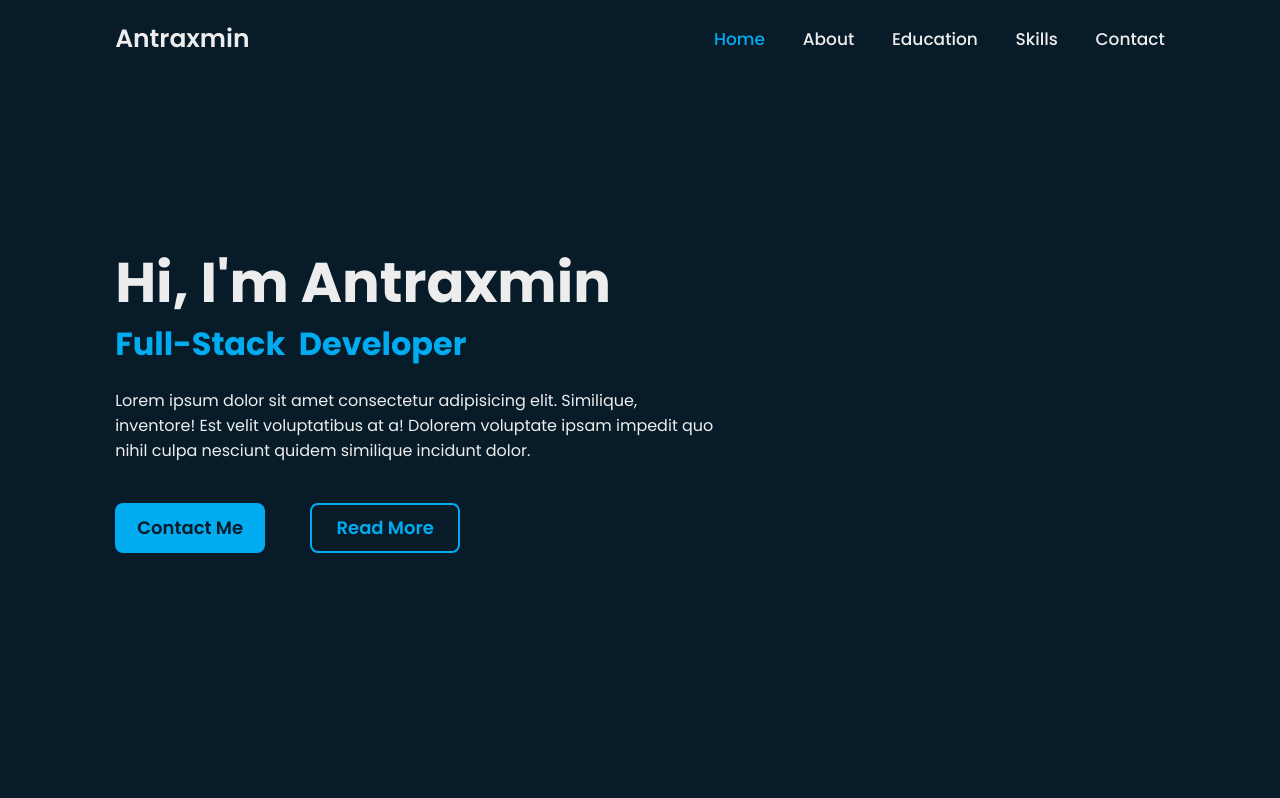
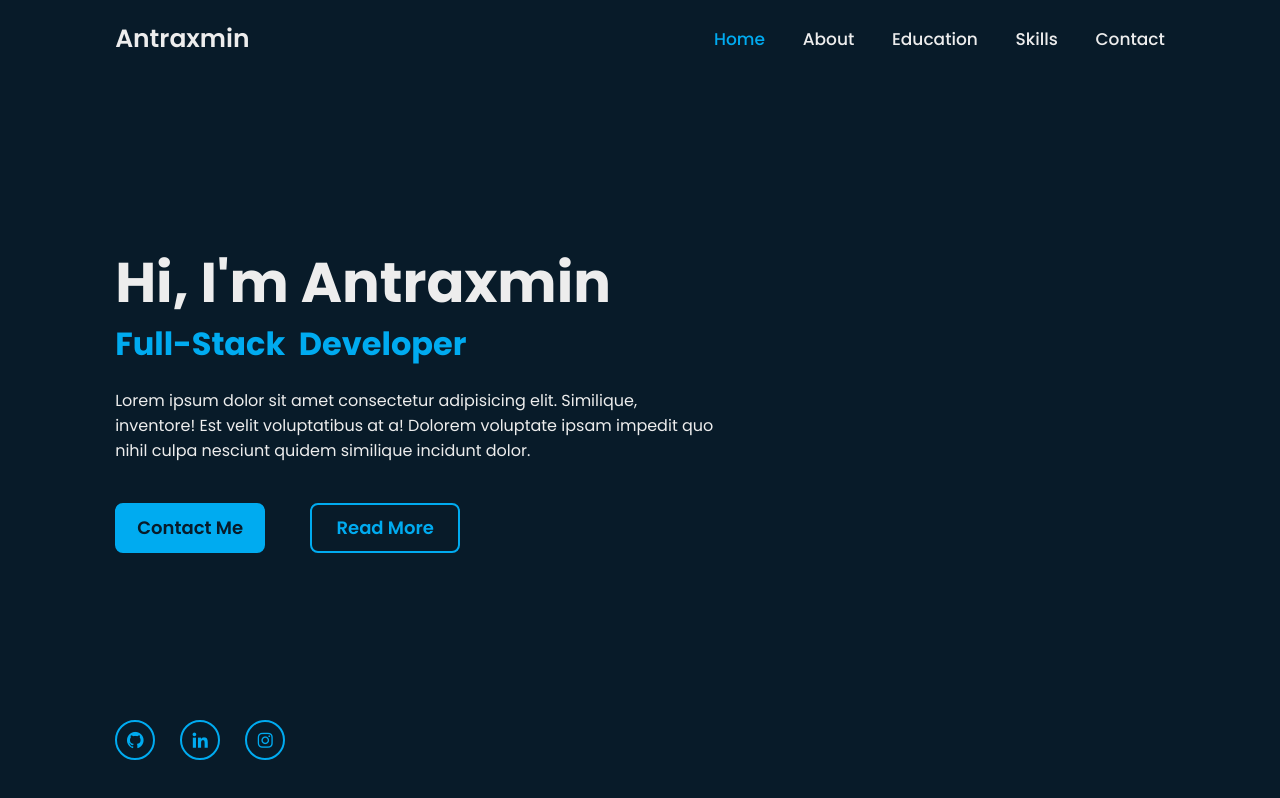
Before and after one commit to Antraxmin/Personal-Portfolio, a plain HTML site: page index.html in a window 1280 px wide. Drawn offline with nearby package versions, Linux system fonts and the light colour scheme.

Commit message:
feat: 소셜 링크 영역 퍼블리싱

```diff
--- a/css/style.css
+++ b/css/style.css
@@ -163,3 +163,47 @@ section {
 .btn-box .btn:hover::before {
   width: 100%;
 }
+
+.home-sci {
+  position: absolute;
+  bottom: 4rem;
+  width: 170px;
+  display: flex;
+  justify-content: space-between;
+}
+
+.home-sci a {
+  position: relative;
+  display: inline-flex;
+  justify-content: center;
+  align-items: center;
+  width: 40px;
+  height: 40px;
+  background: transparent;
+  border: 0.2rem solid var(--main-color);
+  border-radius: 50%;
+  font-size: 20px;
+  color: var(--main-color);
+  z-index: 1;
+  overflow: hidden;
+}
+
+.home-sci a:hover {
+  color: var(--bg-color);
+}
+
+.home-sci a::before {
+  content: "";
+  position: absolute;
+  top: 0;
+  left: 0;
+  width: 0;
+  height: 100%;
+  background: var(--main-color);
+  z-index: -1;
+  transition: 0.5s;
+}
+
+.home-sci a:hover::before {
+  width: 100%;
+}
--- a/index.html
+++ b/index.html
@@ -42,6 +42,11 @@
           <a href="#" class="btn">Read More</a>
         </div>
       </div>
+      <div class="home-sci">
+        <a href="#"><i class="bx bxl-github"></i></a>
+        <a href="#"><i class="bx bxl-linkedin"></i></a>
+        <a href="#"><i class="bx bxl-instagram"></i></a>
+      </div>
     </section>
     <script src="js/script.js"></script>
   </body>
```
